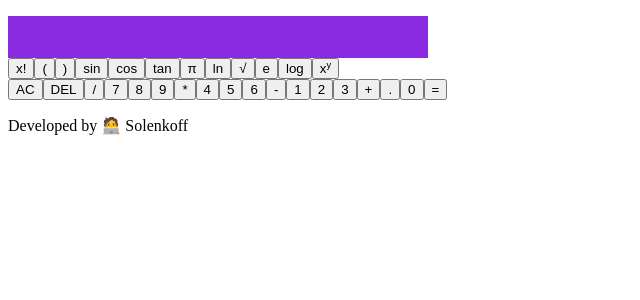
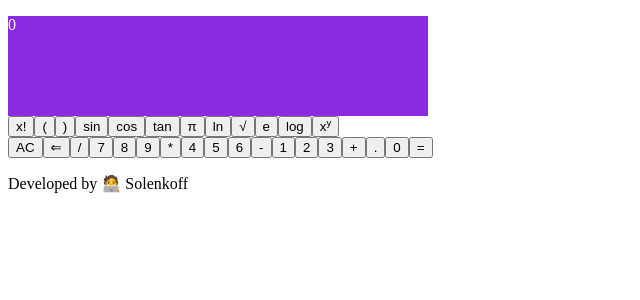
Before and after one commit to Solenkoff/Sci-Calculator, a React (Vite) app: page / in a window 1280 px wide. Shown: the top 300 px of the page, without its empty margins (0-640 px from the left). Built offline with nearby package versions, Linux system fonts and the light colour scheme.

Commit message:
Add state for expression and result and functionality of adding scientific symbol

```diff
--- a/src/components/Buttons.jsx
+++ b/src/components/Buttons.jsx
@@ -5,7 +5,7 @@ export default function Buttons({ btnHandler }) {
     return (
         <div className="buttons_section">
             <div className="sci_section">
-                <button className="btn sci" onClick={() => btnHandler('x!')} >x!</button>
+                <button className="btn sci" onClick={() => btnHandler('!')} >x!</button>
                 <button className="btn sci" onClick={() => btnHandler('(')} >(</button>
                 <button className="btn sci" onClick={() => btnHandler(')')} >)</button>
                 <button className="btn sci" onClick={() => btnHandler('sin')} >sin</button>
@@ -16,13 +16,13 @@ export default function Buttons({ btnHandler }) {
                 <button className="btn sci" onClick={() => btnHandler('√')} >√</button>
                 <button className="btn sci" onClick={() => btnHandler('e')} >e</button>
                 <button className="btn sci" onClick={() => btnHandler('log')} >log</button>
-                <button className="btn sci" onClick={() => btnHandler('x')} >x
+                <button className="btn sci" onClick={() => btnHandler('^')} >x
                     <span className="sup">y</span>
                 </button>
             </div>
             <div className="main_section">
                 <button className="btn clear" onClick={() => btnHandler('AC')} >AC</button>
-                <button className="btn other" onClick={() => btnHandler('DEL')} >DEL</button>
+                <button className="btn other" onClick={() => btnHandler('BACK')} >⇐</button>
                 <button className="btn operator" onClick={() => btnHandler('/')} >/</button>
                 <button className="btn num" onClick={() => btnHandler('7')} >7</button>
                 <button className="btn num" onClick={() => btnHandler('8')} >8</button>
--- a/src/components/Calculator.jsx
+++ b/src/components/Calculator.jsx
@@ -1,11 +1,37 @@
+import React, { useState } from "react";
+
 import Buttons from "./Buttons";
 import Display from "./Display";
 
 export default function Calculator() {
+    const [expression, setExpression] = useState('');
+    const [showExpression, setShowExpression] = useState('');
+    const [result, setResult] = useState('0');
+
+    const calcOptions = {
+        "√": "Math.sqrt",
+        "^": "**",
+        log: "Math.log10",
+        ln: "Math.log",
+        sin: "Math.sin",
+        cos: "Math.cos",
+        tan: "Math.tan",
+        π: "Math.PI",
+        e: "Math.E",
+    };
+
+    function btnHandler(actionSymbol) {
+        if (calcOptions.hasOwnProperty(actionSymbol)) {
+            setShowExpression(showExpression + actionSymbol);
+            setExpression(expression + calcOptions[actionSymbol]);
+        }
+    }
+
+
     return (
         <>
-            <Display />
-            <Buttons />
+            <Display expression={showExpression} result={result} />
+            <Buttons btnHandler={btnHandler} />
         </>
     );
-}
+};
--- a/src/index.css
+++ b/src/index.css
@@ -7,7 +7,7 @@
 
   .display {
     width: 420px;
-    height: 42px;
+    height: 100px;
     background-color: blueviolet;
     color: white;
   }
```
